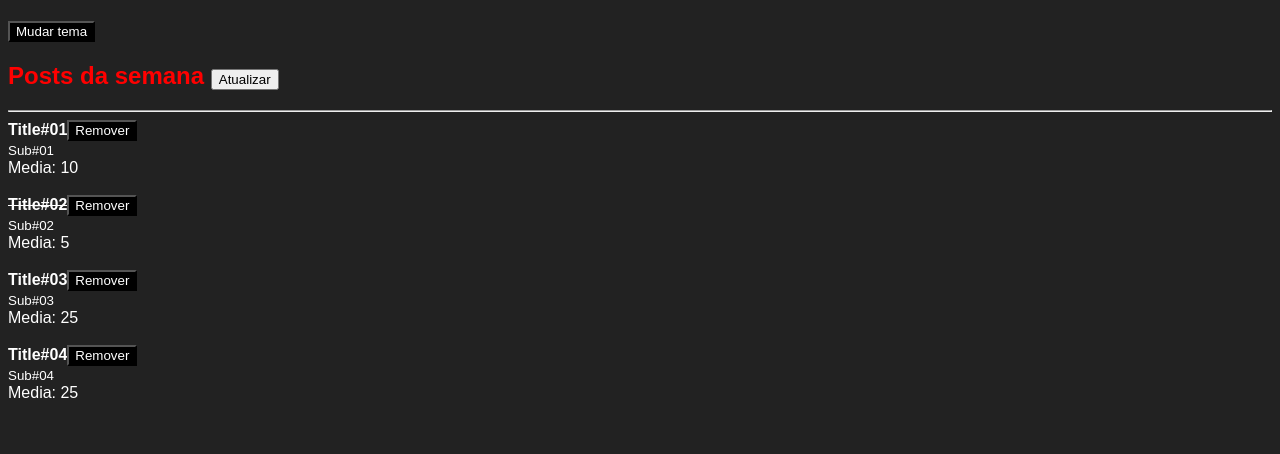
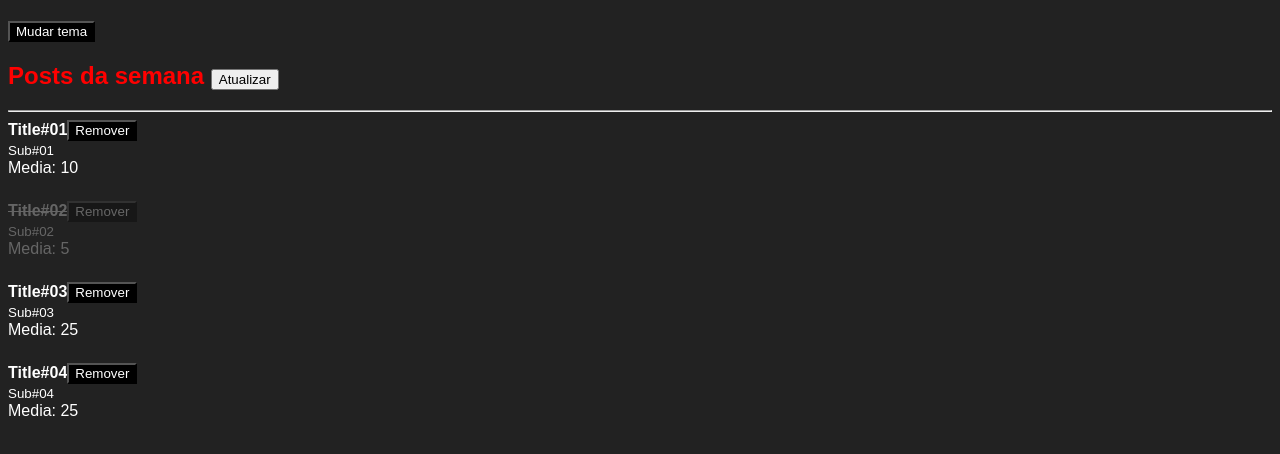
Before and after one commit to thiagocrux/jstack, a React app in the folder react-fundamentos/: page / in a window 1280 px wide. Shown: the top 454 px of the page. Built offline with nearby package versions, Linux system fonts and the light colour scheme.

Commit message:
feat: finish styling intro

```diff
--- a/react-fundamentos/package.json
+++ b/react-fundamentos/package.json
@@ -26,6 +26,8 @@
   "dependencies": {
     "prop-types": "^15.8.1",
     "react": "^19.0.0",
-    "react-dom": "^19.0.0"
+    "react-dom": "^19.0.0",
+    "sass": "^1.83.0",
+    "sass-loader": "^16.0.4"
   }
 }
--- a/react-fundamentos/src/App.js
+++ b/react-fundamentos/src/App.js
@@ -3,9 +3,7 @@
 import Post from './Post';
 import Header from './Header';
 import { ThemeProvider } from './ThemeContext';
-
-import './index.css';
-import * as styles from './App.css';
+import * as styles from './App.scss';
 
 function App() {
   const [posts, setPosts] = useState([
@@ -15,6 +13,7 @@
       subtitle: 'Sub#01',
       likes: 20,
       read: false,
+      removed: false,
     },
     {
       id: Math.random(),
@@ -22,6 +21,7 @@
       subtitle: 'Sub#02',
       likes: 10,
       read: true,
+      removed: true,
     },
     {
       id: Math.random(),
@@ -29,6 +29,7 @@
       subtitle: 'Sub#03',
       likes: 50,
       read: false,
+      removed: false,
     },
     {
       id: Math.random(),
@@ -36,6 +37,7 @@
       subtitle: 'Sub#04',
       likes: 50,
       read: false,
+      removed: false,
     },
   ]);
 
@@ -51,8 +53,12 @@
     ]);
   }
 
-  function handleRemovePost(id) {
-    setPosts((prevState) => prevState.filter((post) => id !== post.id));
+  function handleRemovePost(postId) {
+    setPosts((prevState) =>
+      prevState.map((post) =>
+        post.id === postId ? { ...post, removed: true } : post
+      )
+    );
   }
 
   return (
@@ -74,6 +80,7 @@
             subtitle: post.subtitle,
             likes: post.likes,
             read: post.read,
+            removed: post.removed,
           }}
           onRemove={handleRemovePost}
         />
--- a/react-fundamentos/src/Header.css
+++ /dev/null
@@ -1,3 +0,0 @@
-.title {
-  color: #637bf3;
-}
--- a/react-fundamentos/src/Header.js
+++ b/react-fundamentos/src/Header.js
@@ -1,11 +1,9 @@
 import React, { useContext } from 'react';
 import PropTypes from 'prop-types';
 
-import * as styles from './Header.css';
-console.log(styles.title);
-
 import Button from './Button';
 import { ThemeContext } from './ThemeContext';
+import * as styles from './Header.scss';
 
 export default function Header(props) {
   const { onToggleTheme } = useContext(ThemeContext);
--- /dev/null
+++ b/react-fundamentos/src/Header.scss
@@ -0,0 +1,5 @@
+$primary: #637bf3;
+
+.title {
+  color: $primary;
+}
--- a/react-fundamentos/src/Post.js
+++ b/react-fundamentos/src/Post.js
@@ -2,11 +2,11 @@
 import PropTypes from 'prop-types';
 
 import PostHeader from './PostHeader';
+import * as styles from './Post.scss';
 
 export default function Post(props) {
   return (
-    <>
-      <article>
+    <article className={props.post.removed ? styles.postDeleted : styles.post}>
       <PostHeader
         post={{
           id: props.post.id,
@@ -20,8 +20,6 @@
       <br />
       Media: {props.post.likes / 2}
     </article>
-      <br />
-    </>
   );
 }
 
@@ -32,6 +30,7 @@
     subtitle: PropTypes.string.isRequired,
     likes: PropTypes.number.isRequired,
     read: PropTypes.bool.isRequired,
+    removed: PropTypes.bool.isRequired,
   }).isRequired,
   onRemove: PropTypes.func.isRequired,
 };
--- /dev/null
+++ b/react-fundamentos/src/Post.scss
@@ -0,0 +1,8 @@
+.post {
+  margin-bottom: 24px;
+}
+
+.postDeleted {
+  margin-bottom: 24px;
+  opacity: 0.3;
+}
--- a/react-fundamentos/src/index.js
+++ b/react-fundamentos/src/index.js
@@ -2,6 +2,7 @@
 import { createRoot } from 'react-dom/client';
 
 import App from './App';
+import './index.scss';
 
 /* NOTE: The render function showed in the course was not working so another
  * aproach was needed. The solution was found in
--- a/react-fundamentos/webpack.config.js
+++ b/react-fundamentos/webpack.config.js
@@ -22,7 +22,7 @@
         use: 'babel-loader',
       },
       {
-        test: /\.css$/,
+        test: /\.scss$/,
         exclude: /node_modules/,
         use: [
           'style-loader',
@@ -32,6 +32,7 @@
               modules: true,
             },
           },
+          'sass-loader',
         ],
       },
     ],
```
Also changed, not shown: react-fundamentos/src/App.scss (renamed from react-fundamentos/src/App.css), react-fundamentos/src/index.scss (renamed from react-fundamentos/src/index.css), 1 other file (tests, documents, lock files or other folders). Lines whose indentation alone changed are shown as unchanged.
